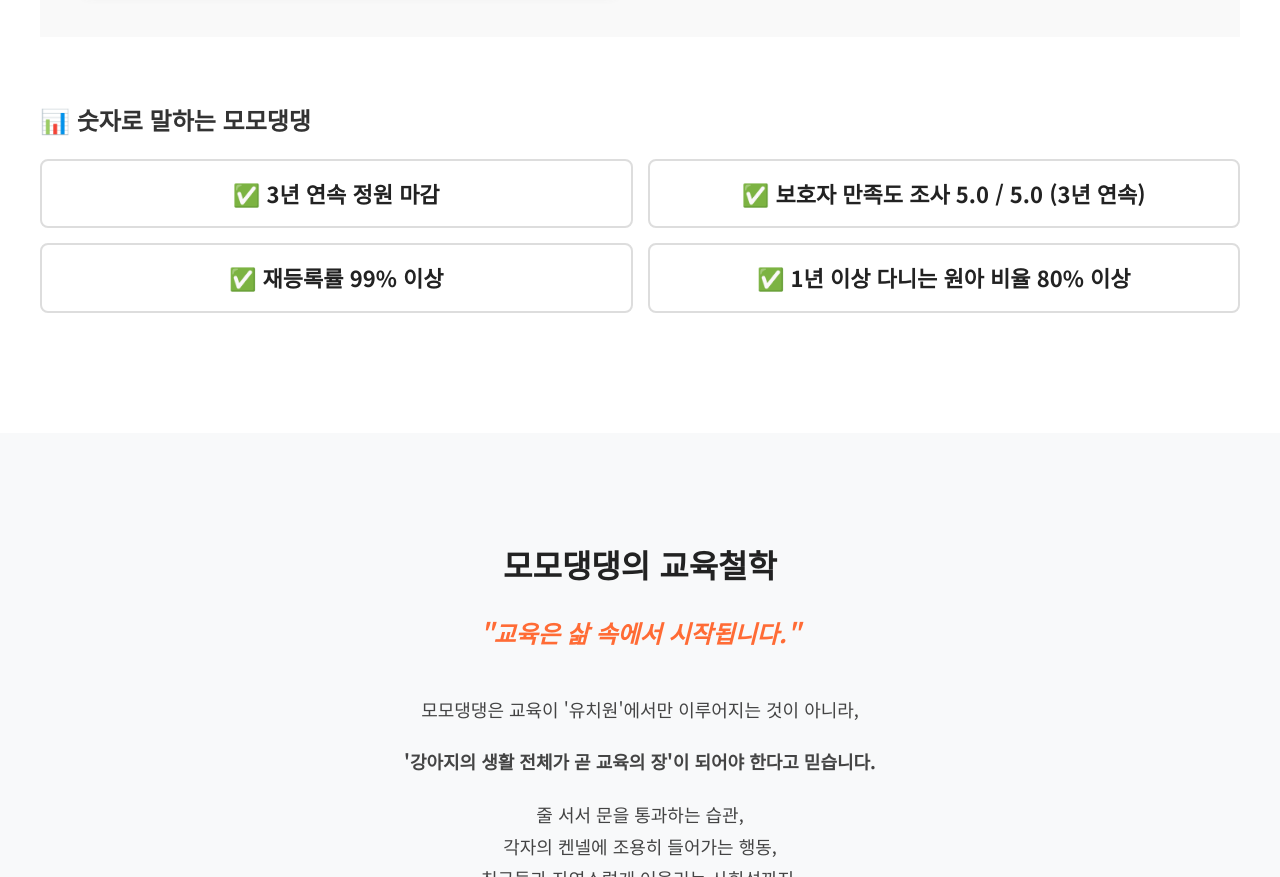
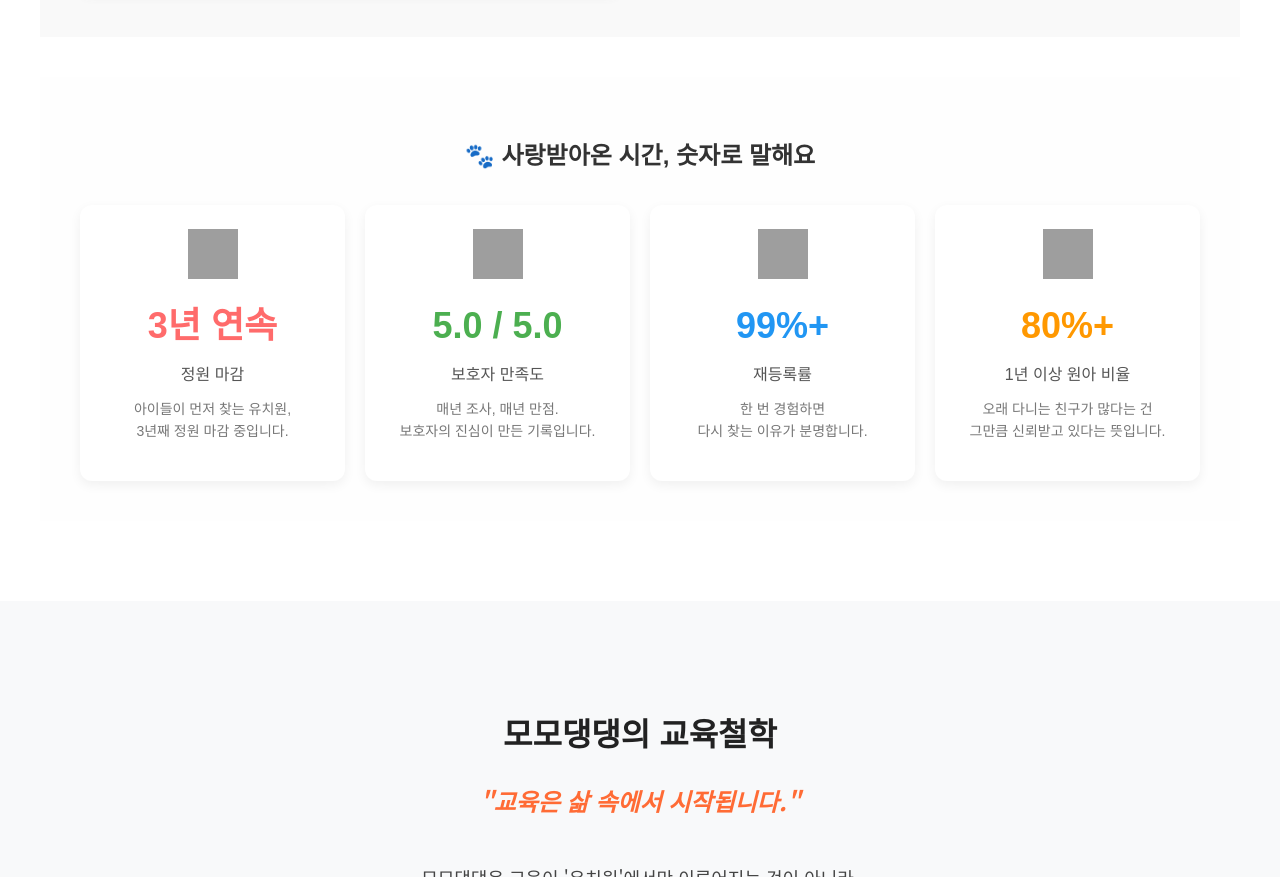
Before and after one commit to jo-donghyun/homepage_momo, a plain HTML site: page index.html in a window 1280 px wide. Shown: the part 2088-2965 px from the top of the page. Drawn offline with Linux system fonts and the light colour scheme; grey boxes are pictures that could not be loaded; a web font is replaced by a local one.

Commit message:
Update index.html

```diff
--- a/index.html
+++ b/index.html
@@ -140,16 +140,44 @@
 
             </section>
 
-            <!-- 하단: 통계 섹션 -->
-            <div class="stats-section">
-                <h3>📊 숫자로 말하는 모모댕댕</h3>
-                <div class="stats-list">
-                    <div class="stat-item">✅ 3년 연속 정원 마감</div>
-                    <div class="stat-item">✅ 보호자 만족도 조사 5.0 / 5.0 (3년 연속)</div>
-                    <div class="stat-item">✅ 재등록률 99% 이상</div>
-                    <div class="stat-item">✅ 1년 이상 다니는 원아 비율 80% 이상</div>
+            <!-- 하단: 새로운 스타일의 통계 섹션 -->
+            <section style="padding: 40px; font-family: 'Pretendard', sans-serif; background: #fefefe;">
+              <h2 style="font-size: 24px; font-weight: bold; margin-bottom: 30px; text-align: center; color: #333;">
+                🐾 사랑받아온 시간, 숫자로 말해요
+              </h2>
+
+              <div style="display: flex; flex-wrap: wrap; gap: 20px; justify-content: center;">
+
+                <div style="flex: 1 1 200px; background: #ffffff; border-radius: 12px; box-shadow: 0 4px 12px rgba(0,0,0,0.06); padding: 24px; text-align: center; max-width: 280px;">
+                  <img src="https://cdn-icons-png.flaticon.com/512/3448/3448447.png" alt="Trophy Icon" style="width: 50px; height: 50px; margin-bottom: 10px;"/>
+                  <div style="font-size: 36px; color: #ff6b6b; font-weight: bold;">3년 연속</div>
+                  <div style="margin-top: 8px; font-size: 16px; color: #555;">정원 마감</div>
+                  <p style="margin-top: 10px; font-size: 14px; color: #777;">아이들이 먼저 찾는 유치원,<br>3년째 정원 마감 중입니다.</p>
                 </div>
-            </div>
+
+                <div style="flex: 1 1 200px; background: #ffffff; border-radius: 12px; box-shadow: 0 4px 12px rgba(0,0,0,0.06); padding: 24px; text-align: center; max-width: 280px;">
+                  <img src="https://cdn-icons-png.flaticon.com/512/4208/4208313.png" alt="Heart Icon" style="width: 50px; height: 50px; margin-bottom: 10px;"/>
+                  <div style="font-size: 36px; color: #4caf50; font-weight: bold;">5.0 / 5.0</div>
+                  <div style="margin-top: 8px; font-size: 16px; color: #555;">보호자 만족도</div>
+                  <p style="margin-top: 10px; font-size: 14px; color: #777;">매년 조사, 매년 만점.<br>보호자의 진심이 만든 기록입니다.</p>
+                </div>
+
+                <div style="flex: 1 1 200px; background: #ffffff; border-radius: 12px; box-shadow: 0 4px 12px rgba(0,0,0,0.06); padding: 24px; text-align: center; max-width: 280px;">
+                  <img src="https://cdn-icons-png.flaticon.com/512/4315/4315445.png" alt="Repeat Icon" style="width: 50px; height: 50px; margin-bottom: 10px;"/>
+                  <div style="font-size: 36px; color: #2196f3; font-weight: bold;">99%+</div>
+                  <div style="margin-top: 8px; font-size: 16px; color: #555;">재등록률</div>
+                  <p style="margin-top: 10px; font-size: 14px; color: #777;">한 번 경험하면<br>다시 찾는 이유가 분명합니다.</p>
+                </div>
+
+                <div style="flex: 1 1 200px; background: #ffffff; border-radius: 12px; box-shadow: 0 4px 12px rgba(0,0,0,0.06); padding: 24px; text-align: center; max-width: 280px;">
+                  <img src="https://cdn-icons-png.flaticon.com/512/616/616408.png" alt="Clock Icon" style="width: 50px; height: 50px; margin-bottom: 10px;"/>
+                  <div style="font-size: 36px; color: #ff9800; font-weight: bold;">80%+</div>
+                  <div style="margin-top: 8px; font-size: 16px; color: #555;">1년 이상 원아 비율</div>
+                  <p style="margin-top: 10px; font-size: 14px; color: #777;">오래 다니는 친구가 많다는 건<br>그만큼 신뢰받고 있다는 뜻입니다.</p>
+                </div>
+
+              </div>
+            </section>
         </div>
     </section>
     <!-- 모모댕댕 소개 섹션 끝 -->
```
